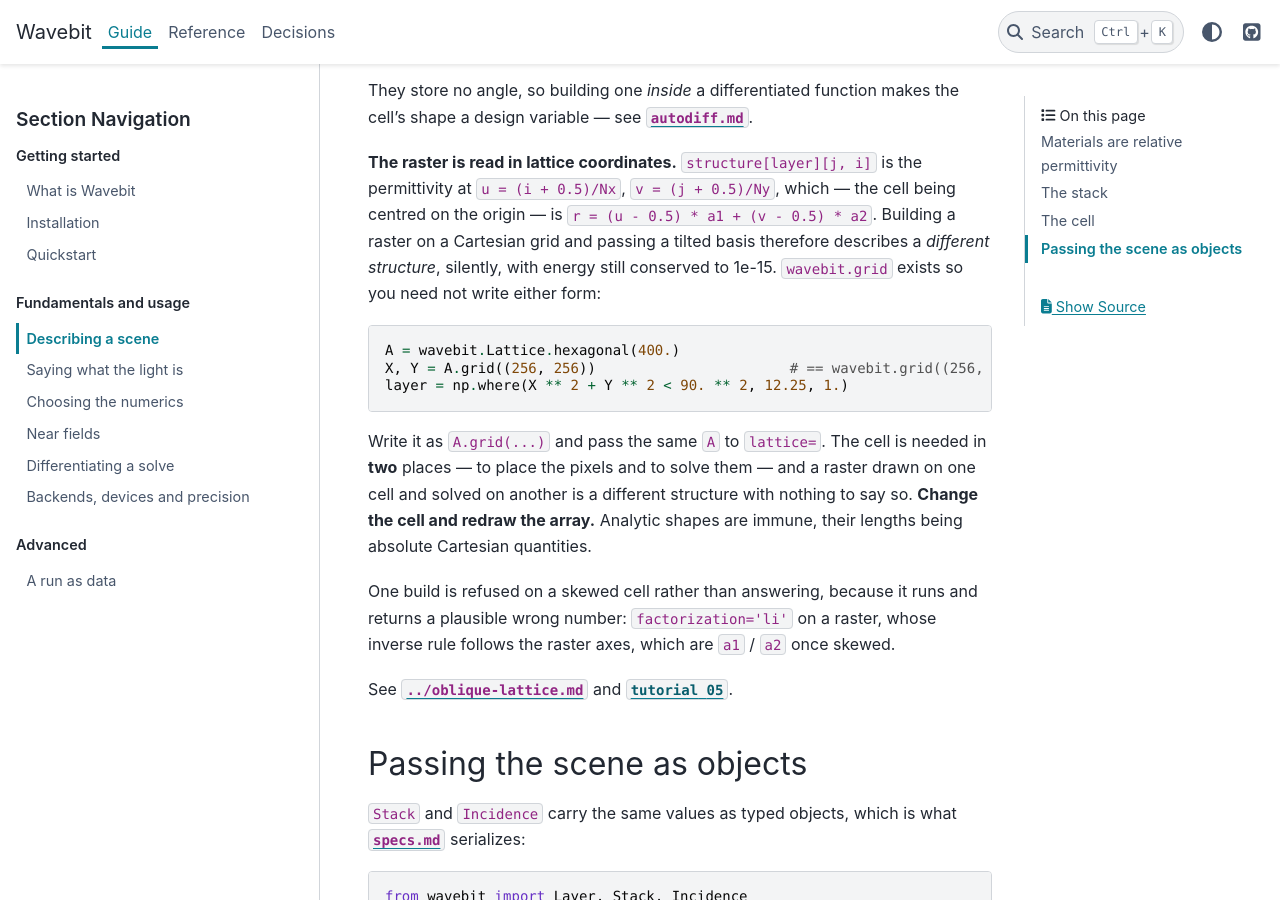
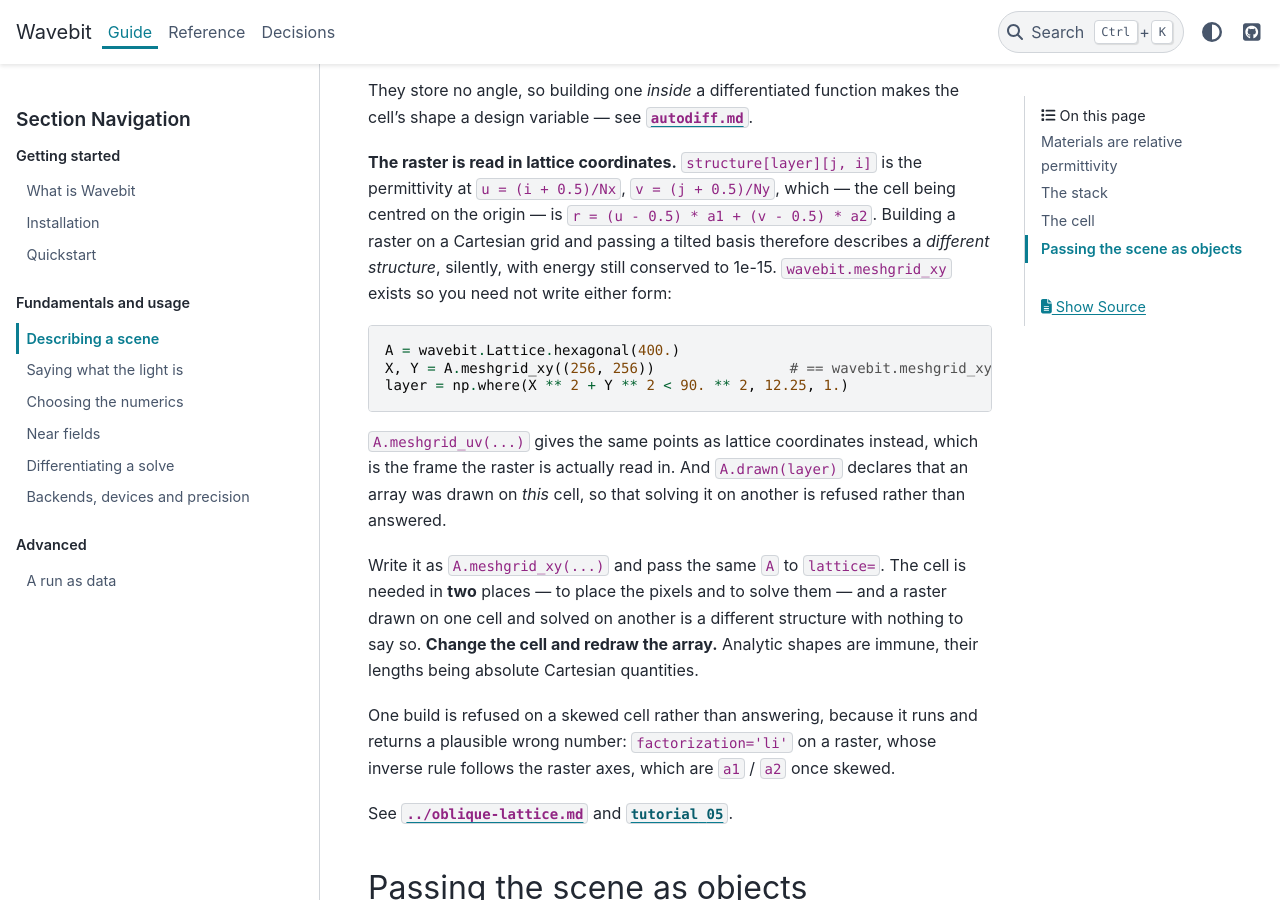
Before and after one commit to fieldalgo/wavebit, a Sphinx documentation site: the page built from docs/guide/scene.md, in a window 1280 px wide and 900 px high, scrolled down 2862 px. Built offline with Sphinx 7.4.7 and the PyData theme 0.15.4, drawn with Linux system fonts in a browser that asks for light colours.

Commit message:
docs: follow `grid` -> `meshgrid_xy`, which landed on develop mid-branch
`c77a28f` renamed the module function and gave `Lattice` a `meshgrid_uv` beside it;
`da0115a` added `Lattice.drawn`. This branch was written against the old name and had three
live references plus one in the README's conventions table.

Found by the `docs` job's own check rather than by grep: `sphinx-build -W` failed with
`autodoc: failed to import 'grid' from module 'wavebit'`. That is exactly the breakage the
`-W` switch was adopted for one commit ago -- a public symbol renamed out from under a page
that names it by hand -- and it caught it on the first build after the rebase.

The guide gains a sentence on the two new members while it is being corrected, since a
reader sent to `meshgrid_xy` should know that `meshgrid_uv` is the frame the raster is
actually read in, and that `drawn` is how a cell mismatch becomes a refusal. Both verified
by running the block: `A.meshgrid_xy((256, 256))` matches the free function, and
`A.drawn(layer)` returns a `DrawnOn`.

Co-Authored-By: Claude Opus 5 <noreply@anthropic.com>

````diff
--- a/docs/guide/scene.md
+++ b/docs/guide/scene.md
@@ -99,15 +99,19 @@ a design variable — see [`autodiff.md`](autodiff.md).
 `u = (i + 0.5)/Nx`, `v = (j + 0.5)/Ny`, which — the cell being centred on the origin — is
 `r = (u - 0.5) * a1 + (v - 0.5) * a2`. Building a raster on a Cartesian grid and passing a
 tilted basis therefore describes a *different structure*, silently, with energy still conserved
-to 1e-15. `wavebit.grid` exists so you need not write either form:
+to 1e-15. `wavebit.meshgrid_xy` exists so you need not write either form:
 
 ```python
 A = wavebit.Lattice.hexagonal(400.)
-X, Y = A.grid((256, 256))                       # == wavebit.grid((256, 256), lattice=A)
+X, Y = A.meshgrid_xy((256, 256))                # == wavebit.meshgrid_xy((256, 256), lattice=A)
 layer = np.where(X ** 2 + Y ** 2 < 90. ** 2, 12.25, 1.)
 ```
 
-Write it as `A.grid(...)` and pass the same `A` to `lattice=`. The cell is needed in **two**
+`A.meshgrid_uv(...)` gives the same points as lattice coordinates instead, which is the frame
+the raster is actually read in. And `A.drawn(layer)` declares that an array was drawn on *this*
+cell, so that solving it on another is refused rather than answered.
+
+Write it as `A.meshgrid_xy(...)` and pass the same `A` to `lattice=`. The cell is needed in **two**
 places — to place the pixels and to solve them — and a raster drawn on one cell and solved on
 another is a different structure with nothing to say so. **Change the cell and redraw the
 array.** Analytic shapes are immune, their lengths being absolute Cartesian quantities.
````
Also changed, not shown: docs/reference/api.md (+1 -1 lines).
